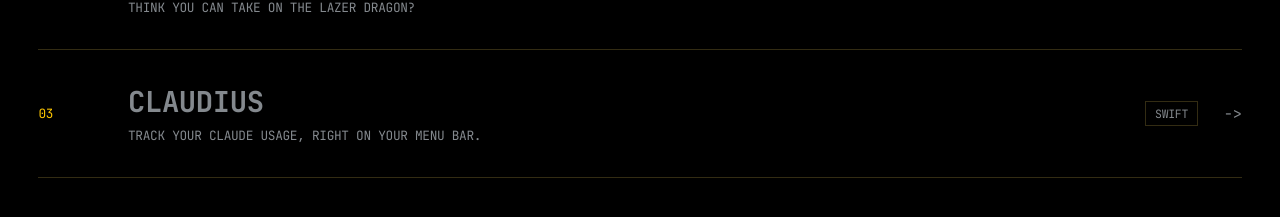
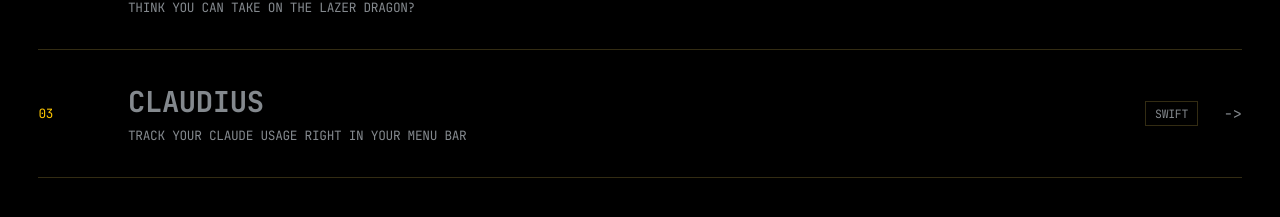
Before and after one commit to nsluke/Portfolio, a React (Vite) app: page / in a window 1280 px wide. Shown: the part 1170-1387 px from the top of the page. Built offline with nearby package versions, Linux system fonts and the light colour scheme.

Commit message:
Update Claudius description
Co-Authored-By: Claude Opus 4.6 (1M context) <noreply@anthropic.com>

```diff
--- a/src/components/Projects.jsx
+++ b/src/components/Projects.jsx
@@ -16,7 +16,7 @@ const projects = [
   },
   {
     name: 'Claudius',
-    description: 'Track Your Claude usage, right on your menu bar. ',
+    description: 'Track your claude usage right in your menu bar',
     tech: 'Swift',
     url: 'https://github.com/nsluke/Claudius',
   },
```
